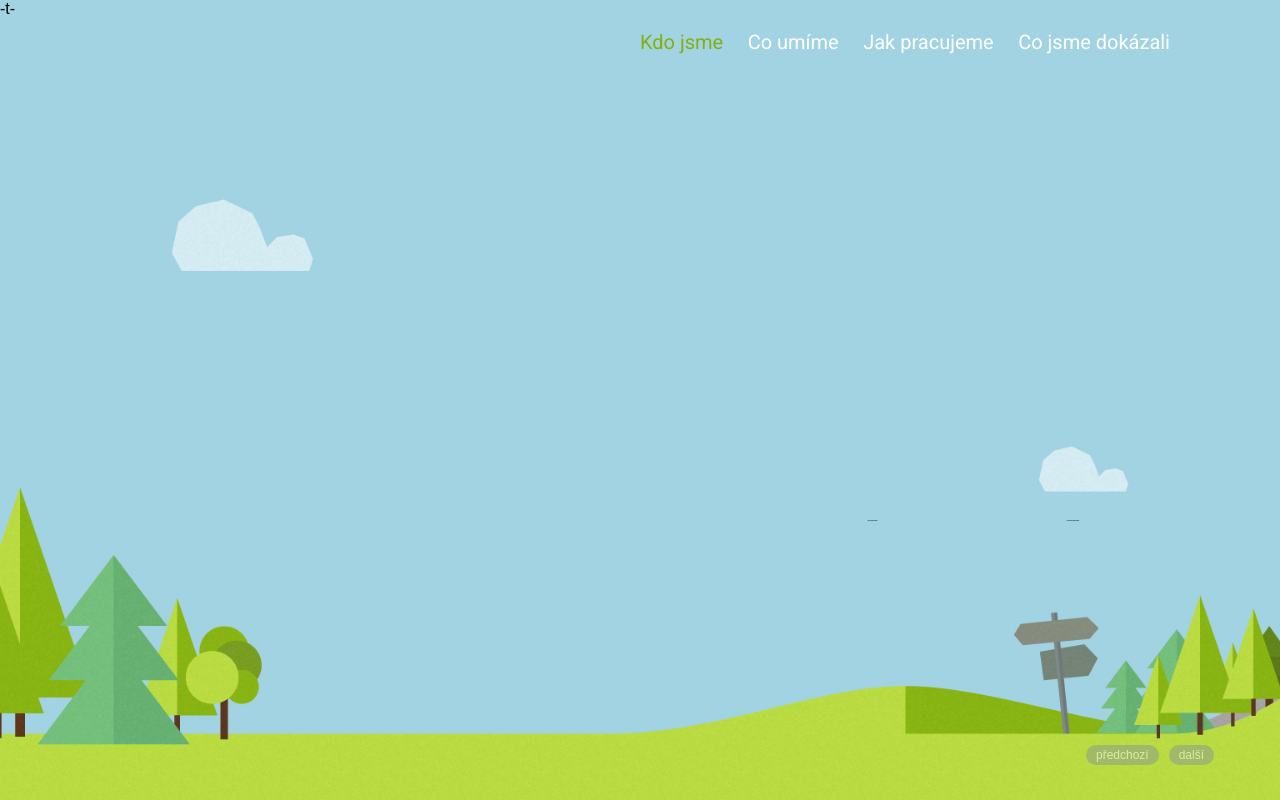
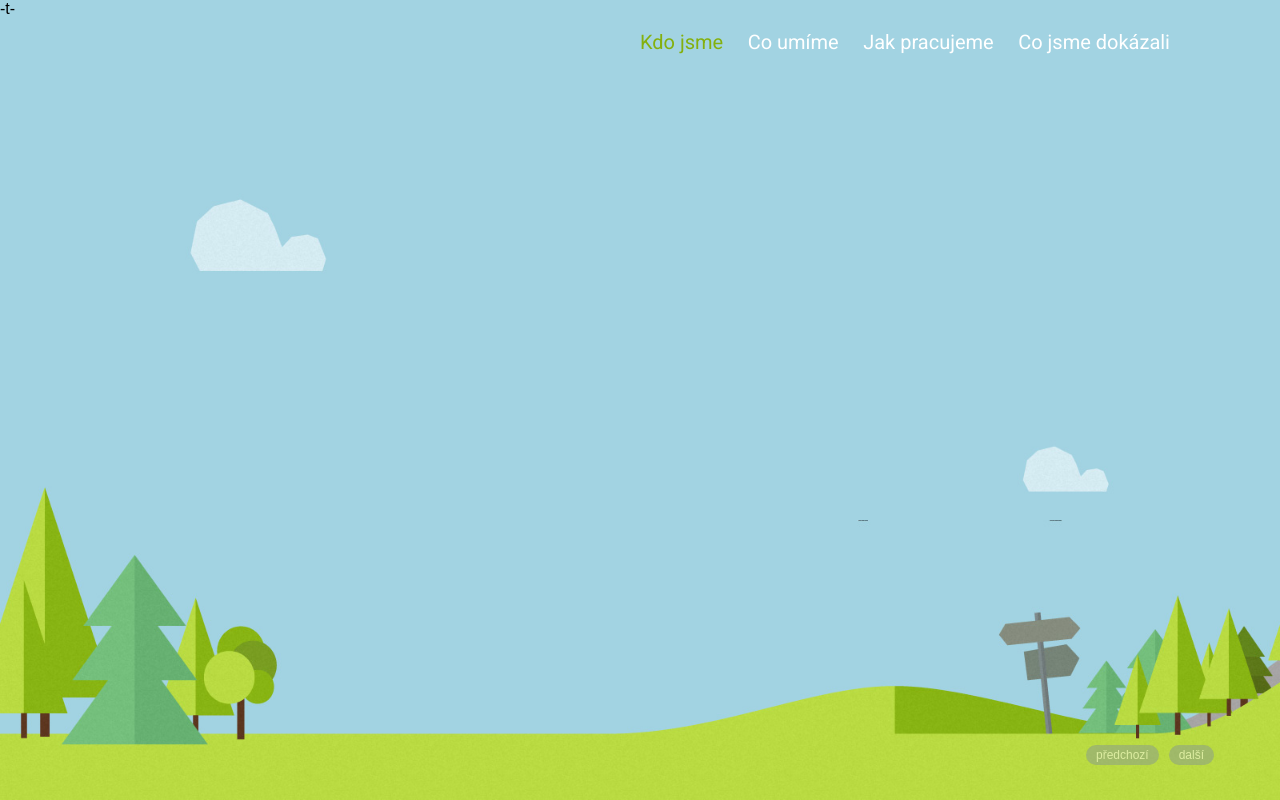
Before and after one commit to pajasevi/e-balance, a plain HTML site: page index.html in a window 1280 px wide. Drawn offline with Linux system fonts and the light colour scheme.

Commit message:
background tweaks

```diff
--- a/less/styles.less
+++ b/less/styles.less
@@ -76,8 +76,8 @@ nav {
     width: 100%;
     height: 100%;
     background-repeat: no-repeat;
-    background-position: center bottom;
-    background-size: cover;
+    background-position: center center;
+    background-size: 100% 100%;
   }
 }
 
```
Also changed, not shown: css/main.css.
